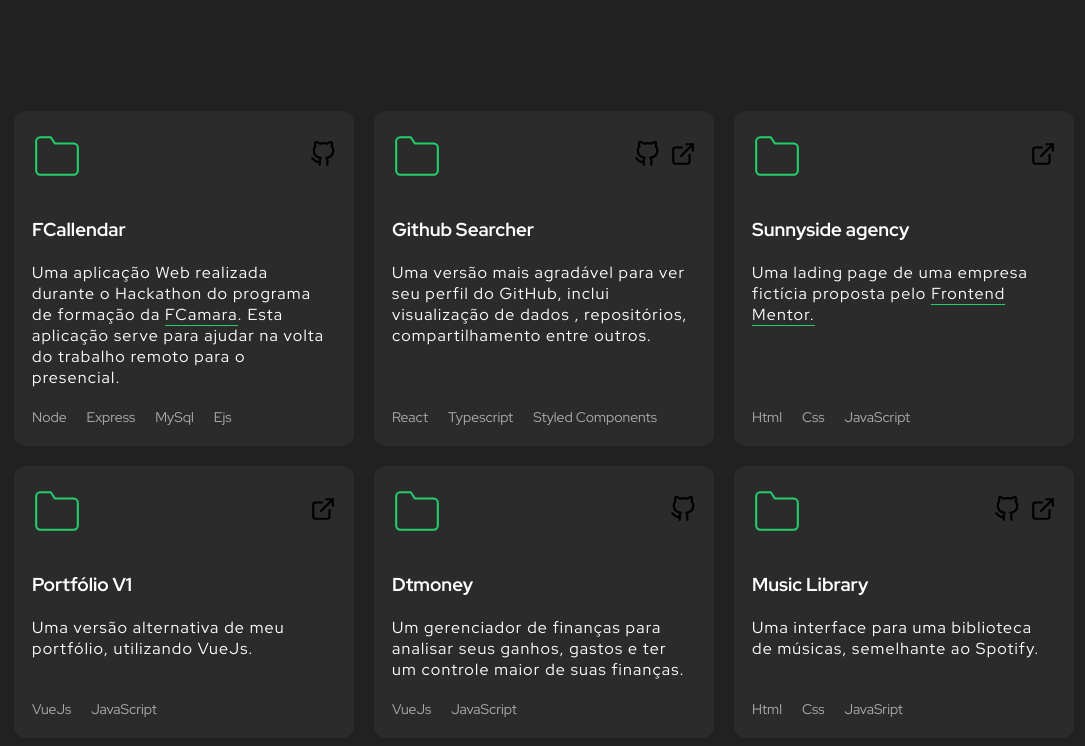
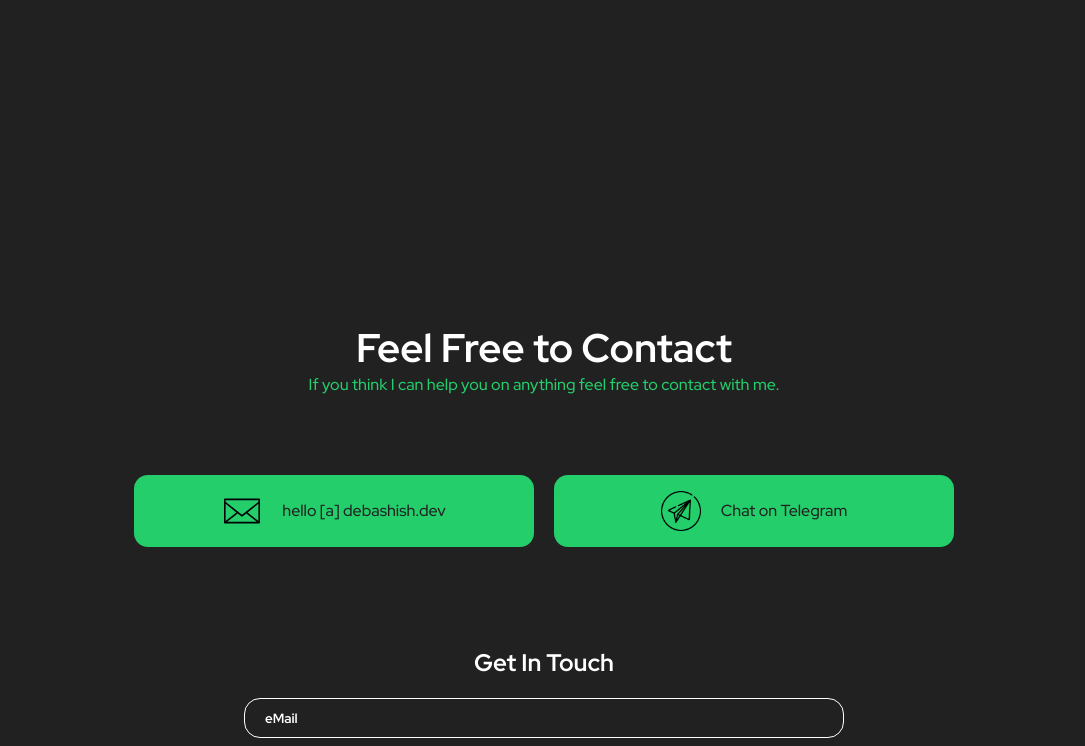
Before and after one commit to AveyBD/portfolio, a React (Create React App) app: page / in a window 1280 px wide. Shown: the part 1336-2082 px from the top of the page, without its empty margins (96-1181 px from the left). Built offline with nearby package versions, Linux system fonts and the light colour scheme.

Commit message:
Comment on portfolio

```diff
--- a/src/components/Portfolio/Portfolio.tsx
+++ b/src/components/Portfolio/Portfolio.tsx
@@ -11,7 +11,7 @@ export function Portfolio(){
 
       <div className="projects">
 
-      <ScrollAnimation animateIn="flipInX">
+      {/* <ScrollAnimation animateIn="flipInX">
         <div className="project">
           <header>
           <svg width="50" xmlns="http://www.w3.org/2000/svg" role="img" viewBox="0 0 24 24" fill="none" stroke="#23ce6b " stroke-width="1" stroke-linecap="round" stroke-linejoin="round" ><title>Folder</title><path d="M22 19a2 2 0 0 1-2 2H4a2 2 0 0 1-2-2V5a2 2 0 0 1 2-2h5l2 3h9a2 2 0 0 1 2 2z"></path></svg>
@@ -164,9 +164,7 @@ export function Portfolio(){
               </ul>
             </footer>
           </div>
-        </ScrollAnimation>
-
-
+        </ScrollAnimation> */}
 
       </div>
     </Container>
```
